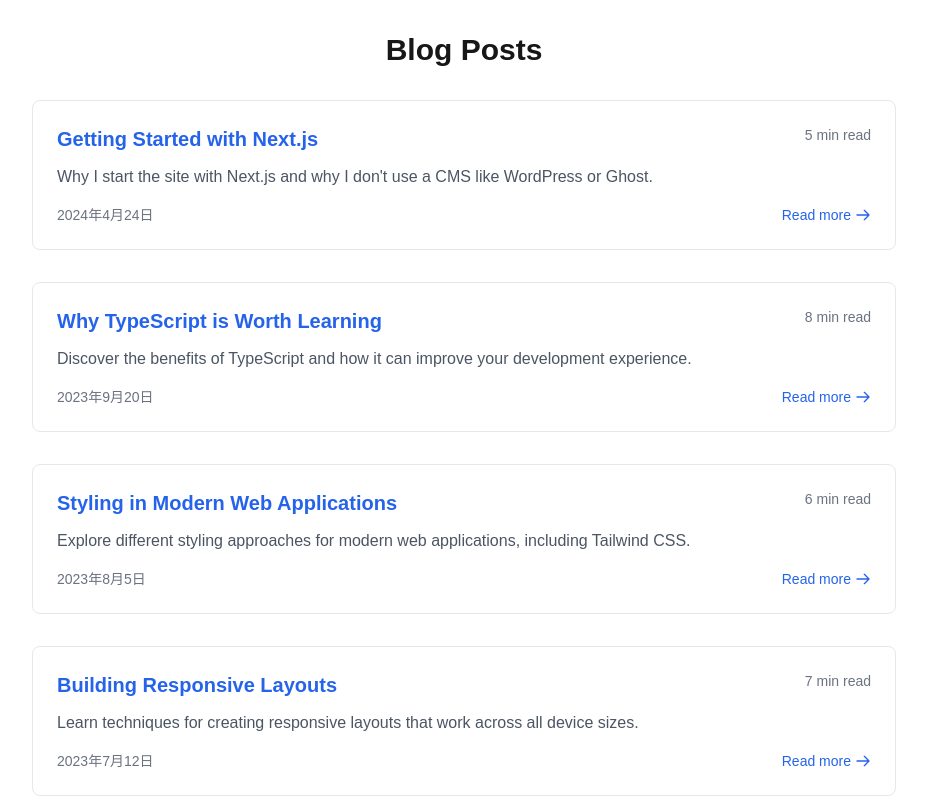
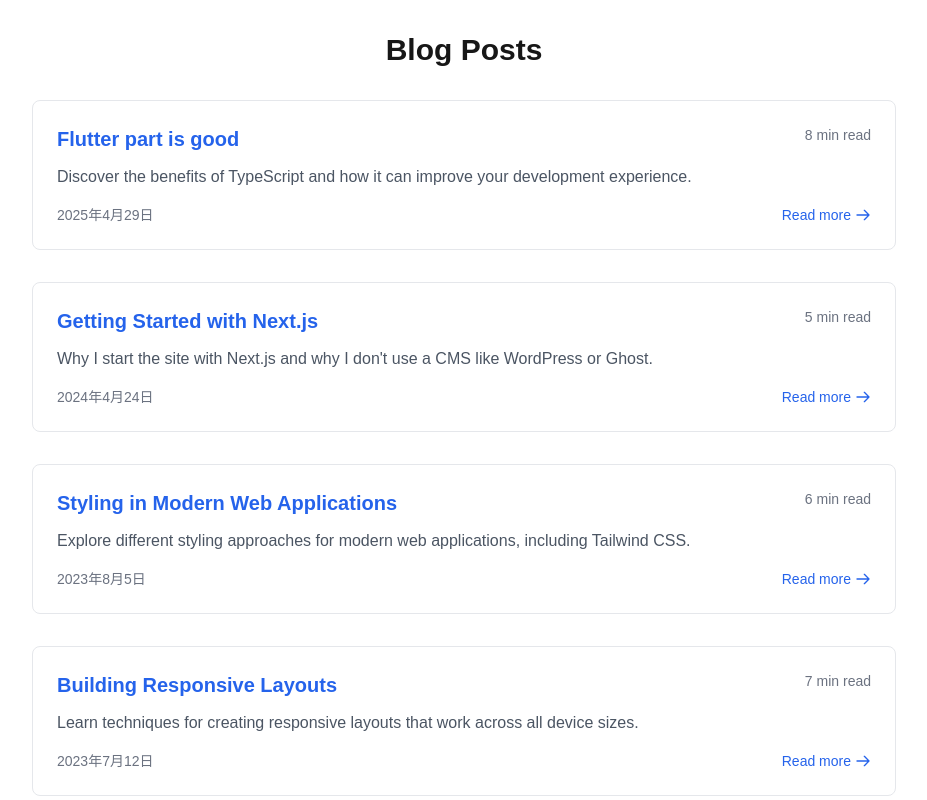
Before and after one commit to RyuNyan-Taro/nyantaro_cloud_web, a Next.js app: page /blog in a window 1280 px wide. Shown: the top 800 px of the page, without its empty margins (176-1103 px from the left). Built offline with nearby package versions, Linux system fonts and the light colour scheme.

Commit message:
add content with web link

```diff
--- a/src/app/blog/[slug]/page.tsx
+++ b/src/app/blog/[slug]/page.tsx
@@ -1,6 +1,8 @@
 import { Metadata } from 'next';
 import { notFound } from 'next/navigation';
+import ReactMarkdown from 'react-markdown';
 import {blogPostsData} from "@/app/blog/data/posts";
+import remarkGfm from "remark-gfm";
 
 // Generate metadata for the page
 export async function generateMetadata({ params }: { params: Promise<{ slug: string }> }): Promise<Metadata> {
@@ -43,7 +45,21 @@
     <article className="mx-auto max-w-3xl px-4 py-8">
       <h1 className="text-3xl font-bold mb-4">{post.title}</h1>
       <p className="text-gray-500 mb-6">{post.date}</p>
-      <div className="prose">{post.content}</div>
+      <ReactMarkdown
+        remarkPlugins={[remarkGfm]}
+        components={{
+          a: ({ ...props }) => (
+          <a
+        {...props}
+          target="_blank"
+          rel="noopener noreferrer"
+          className="text-blue-600 hover:text-blue-800 underline"
+          />
+          ),
+        }}
+      >
+        {post.content}
+      </ReactMarkdown>
     </article>
   );
 }
--- a/src/app/blog/data/posts.ts
+++ b/src/app/blog/data/posts.ts
@@ -17,10 +17,13 @@
   },
   {
     id: '2',
-    title: 'Why TypeScript is Worth Learning',
+    title: 'Flutter part is good',
     description: 'Discover the benefits of TypeScript and how it can improve your development experience.',
-    content: 'This is a sample blog post about the benefits of TypeScript.',
-    date: '2023-09-20',
+    content: 'Fullter（というかDart）には["part / part of"という構文があり](https://zenn.dev/harx/articles/09d569d011bb4f)、これを使用することで、' +
+        'プライベートなウィジェットを別ファイルとして管理することが出来るらしい。なんて便利なんだ。しかもこの場合、親（part of）でimportしたmoduleは子（part）でも使用出来るので、再度importする必要も無くなる。' +
+        'なんて便利なんだ。でもこれ、親子関係が不明確だとかえって混乱を来すのでは？と思ったのだが、そこはちゃんとフォローされていた。なんて便利なんだ！\n' +
+        '折角だし、既存のcodeをちょっとこれ使ってrefactoringしようかな。あ、、でもその前にIDEを変更したから、build環境を再度構築する必要があるなぁ、、、うーん、面倒。',
+    date: '2025-04-29',
     readTime: '8 min read',
     slug: 'why-typescript-is-worth-learning',
   },
```
